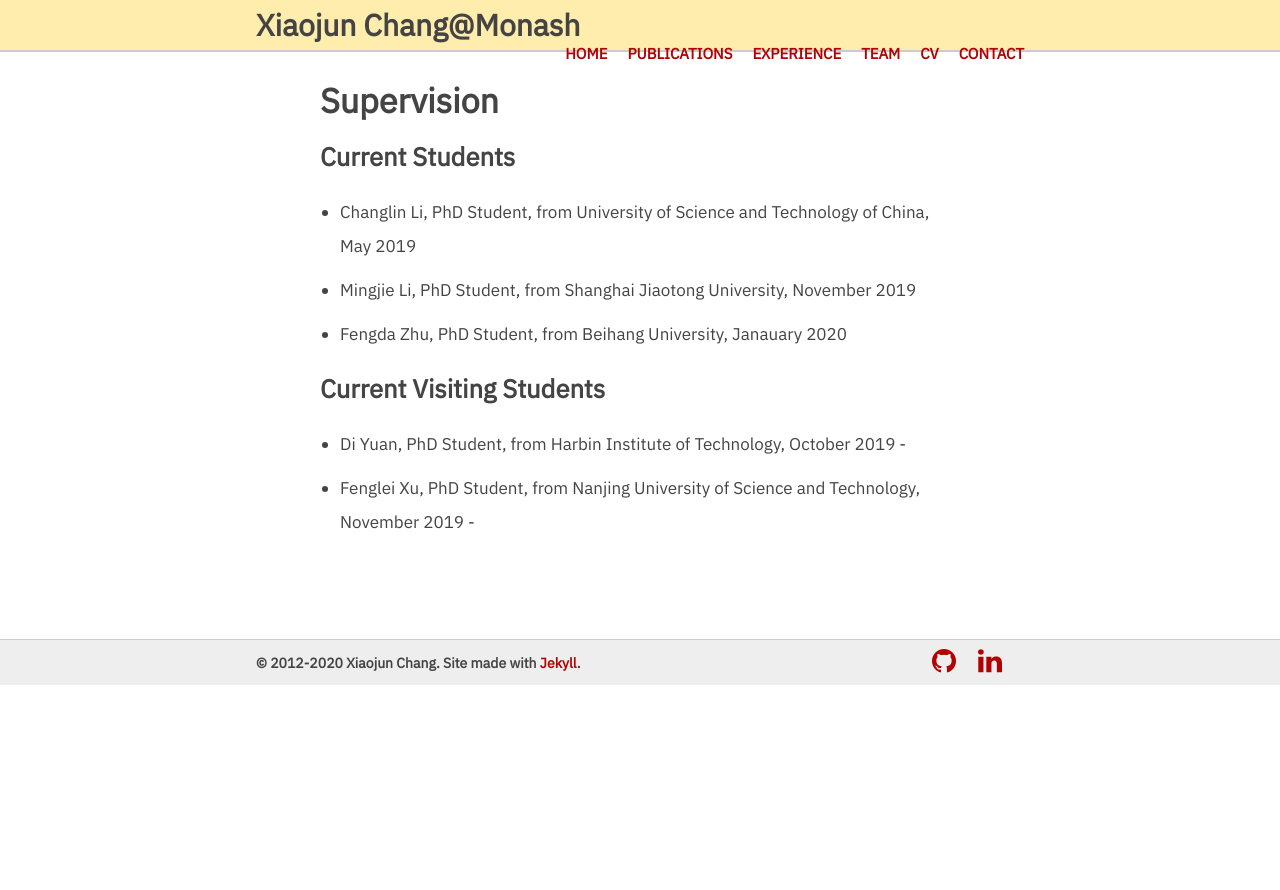
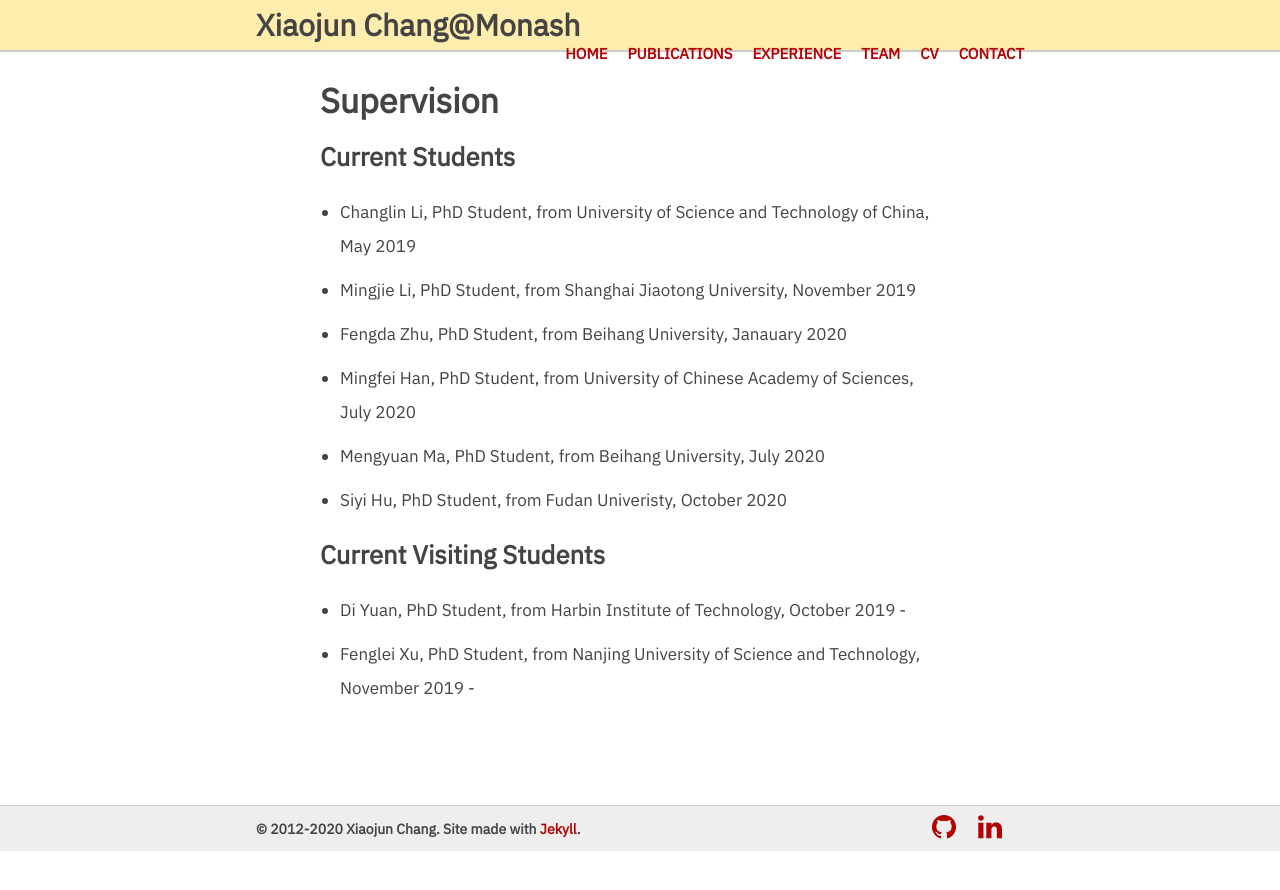
Before and after one commit to zhihuilics/xiaojun-chang.github.io, a Jekyll site: the page built from _pages/my-team.md, in a window 1280 px wide. Shown: the top 890 px of the page. Built offline with Jekyll 4.4.1, drawn with Linux system fonts in a browser that asks for light colours; nearby versions of some CDN libraries; a style sheet for code colours, icons or effects is not loaded.

Commit message:
Update my-team.md

```diff
--- a/_pages/my-team.md
+++ b/_pages/my-team.md
@@ -14,6 +14,9 @@ permalink: /my-team
 - Changlin Li, PhD Student, from University of Science and Technology of China, May 2019
 - Mingjie Li, PhD Student, from Shanghai Jiaotong University, November 2019
 - Fengda Zhu, PhD Student, from Beihang University, Janauary 2020
+- Mingfei Han, PhD Student, from University of Chinese Academy of Sciences, July 2020
+- Mengyuan Ma, PhD Student, from Beihang University, July 2020
+- Siyi Hu, PhD Student, from Fudan Univeristy, October 2020
 
 ## Current Visiting Students
 - Di Yuan, PhD Student, from Harbin Institute of Technology, October 2019 -
```
